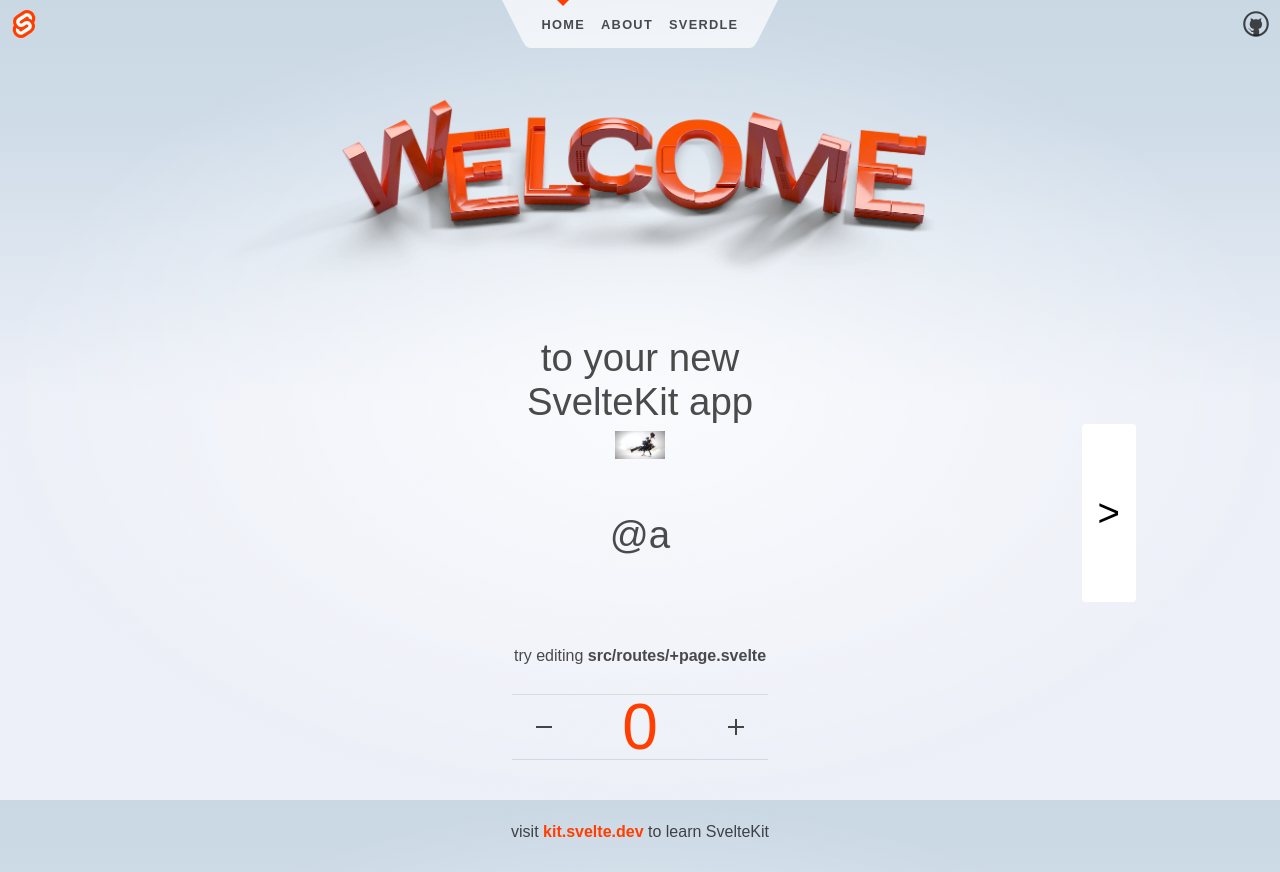
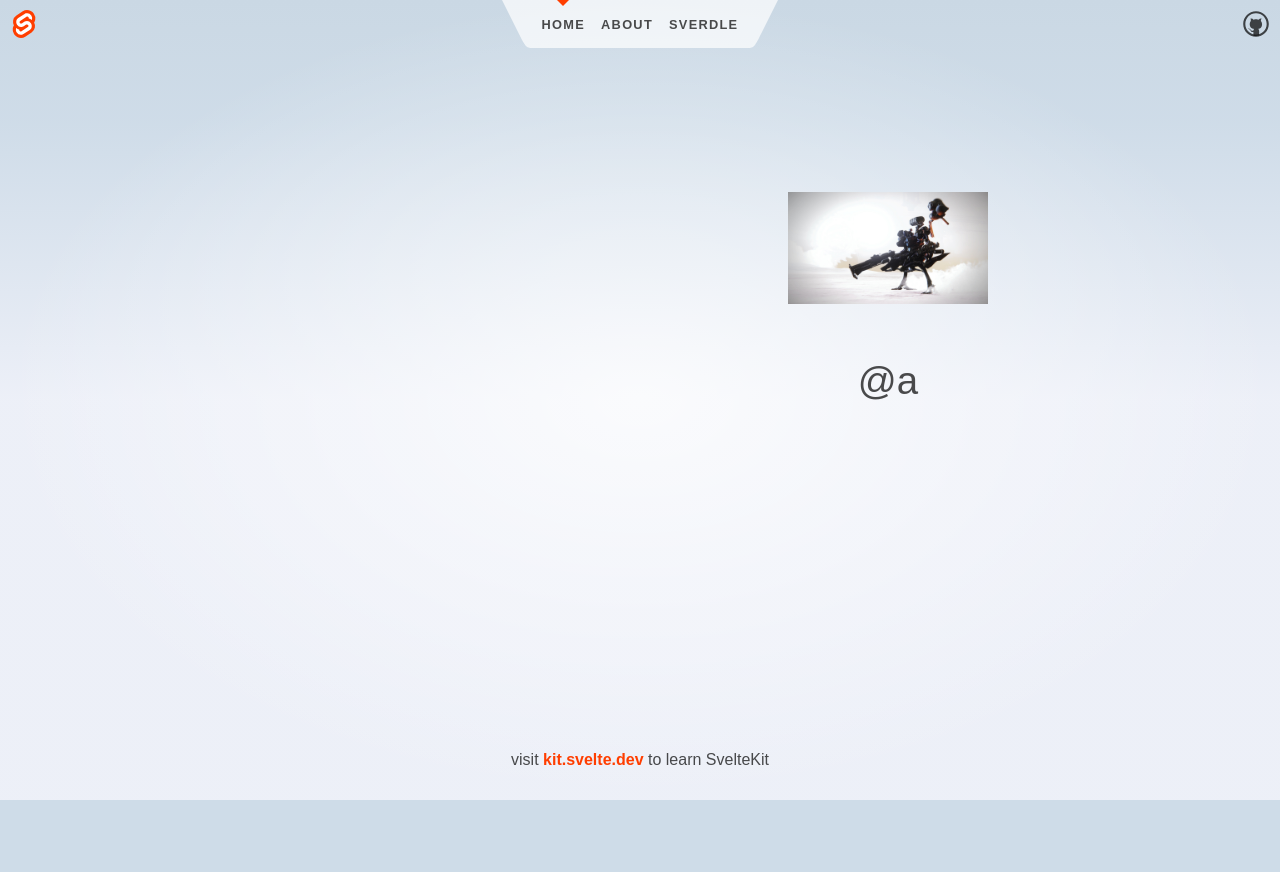
Before and after one commit to javiermartinez27/photography-showcase, a SvelteKit app: page / in a window 1280 px wide. After the commit the page ends 800 px from the top, so only its background shows below. Built offline with nearby package versions, Linux system fonts and the light colour scheme.

Commit message:
feat: carousel fully implemented (i think)

```diff
--- a/src/components/home/Carousel.svelte
+++ b/src/components/home/Carousel.svelte
@@ -1,17 +1,11 @@
 <div class="container">
-    <button on:pointerdown={left} style="opacity: {scroll_left == 0 ? '0' : '1'}">
-        <slot name="left_button">&lt;</slot>
-    </button>
-    <div
-        class="items-container"
-        bind:clientWidth={current_width}
+    <div class="items-container"
         bind:this={container}
-        on:scroll={scroll}>
+    >
+        <div style="width: 50%"/>
         <slot></slot>
+        <div style="width: 50%"/>
     </div>
-    <button on:pointerdown={right} style="opacity: { (Math.abs((scroll_left + current_width) - scroll_width) < 3) ? '0' : '1' }">
-        <slot name="right_button">&gt;</slot>
-    </button>
 </div>
 
 <style>
@@ -36,13 +30,22 @@
     .items-container {
         display: flex;
         flex-grow: 1;
-        overflow: auto;
 
+        overflow-y: auto;
         overflow-x: auto;
-        scroll-snap-type: x mandatory;
 
-        scroll-behavior: var(--cr-scroll-behavior, smooth);
         -webkit-overflow-scrolling: touch;
+        -ms-overflow-style: none;  /* IE and Edge */
+        scrollbar-width: none;  /* Firefox */
+    }
+
+    /* Hide scrollbar for Chrome, Safari and Opera */
+    .items-container::-webkit-scrollbar {
+        display: none;
+    }
+
+    .fake-content {
+        height: 2000px;
     }
 
     :global(.items-container > *) {
@@ -57,20 +60,17 @@
 
 
 <script lang="ts">
-    let current_width = 0;
+
+    import { onMount } from "svelte";
     let container : HTMLElement;
 
-    let scroll_left = 0
-    let scroll_width = 0
-
-    function left() {
-        container.scrollBy(-current_width, 0)
-    }
-    function right() {
-        container.scrollBy(current_width, 0)
-    }
-    function scroll() {
-        scroll_left = container.scrollLeft;
-        scroll_width = container.scrollWidth;
-    }
+    onMount(() => {
+        container.addEventListener('wheel', (ev) => {
+            ev.preventDefault();  // stop scrolling in another direction
+            if (ev.deltaY !== 0)
+                container.scrollLeft -= ev.deltaY;
+            if (ev.deltaX !== 0)
+                container.scrollLeft += ev.deltaX;
+        });
+    })
 </script>
--- a/src/routes/+page.svelte
+++ b/src/routes/+page.svelte
@@ -18,39 +18,39 @@
 
 <section>
 	<h1>
-		<span class="welcome">
+		<!-- <span class="welcome">
 			<picture>
 				<source srcset={welcome} type="image/webp" />
 				<img src={welcome_fallback} alt="Welcome" />
 			</picture>
 		</span>
 
-		to your new<br />SvelteKit app
+		to your new<br />SvelteKit app -->
 		<Carousel>
-			<div style="width: 100%">
-				<img src={img1} alt="" width="50">
+			<div style="width: 50%">
+				<img src={img1} alt="" width="200">
 				<p>@a</p>
 			</div>
-			<div style="width: 100%">
-				<img src={img2} alt="" width="50">
+			<div style="width: 50%">
+				<img src={img2} alt="" width="200">
 				<p>@a</p>
 			</div>
-			<div style="width: 100%">
-				<img src={img3} alt="" width="50">
+			<div style="width: 50%">
+				<img src={img3} alt="" width="200">
 				<p>@a</p>
 			</div>
-			<div style="width: 100%">
-				<img src={img4} alt="" width="50">
+			<div style="width: 50%">
+				<img src={img4} alt="" width="200">
 				<p>@a</p>
 			</div>
 		</Carousel>
 	</h1>
 
-	<h2>
+	<!-- <h2>
 		try editing <strong>src/routes/+page.svelte</strong>
 	</h2>
 
-	<Counter />
+	<Counter /> -->
 </section>
 
 <style>
```
